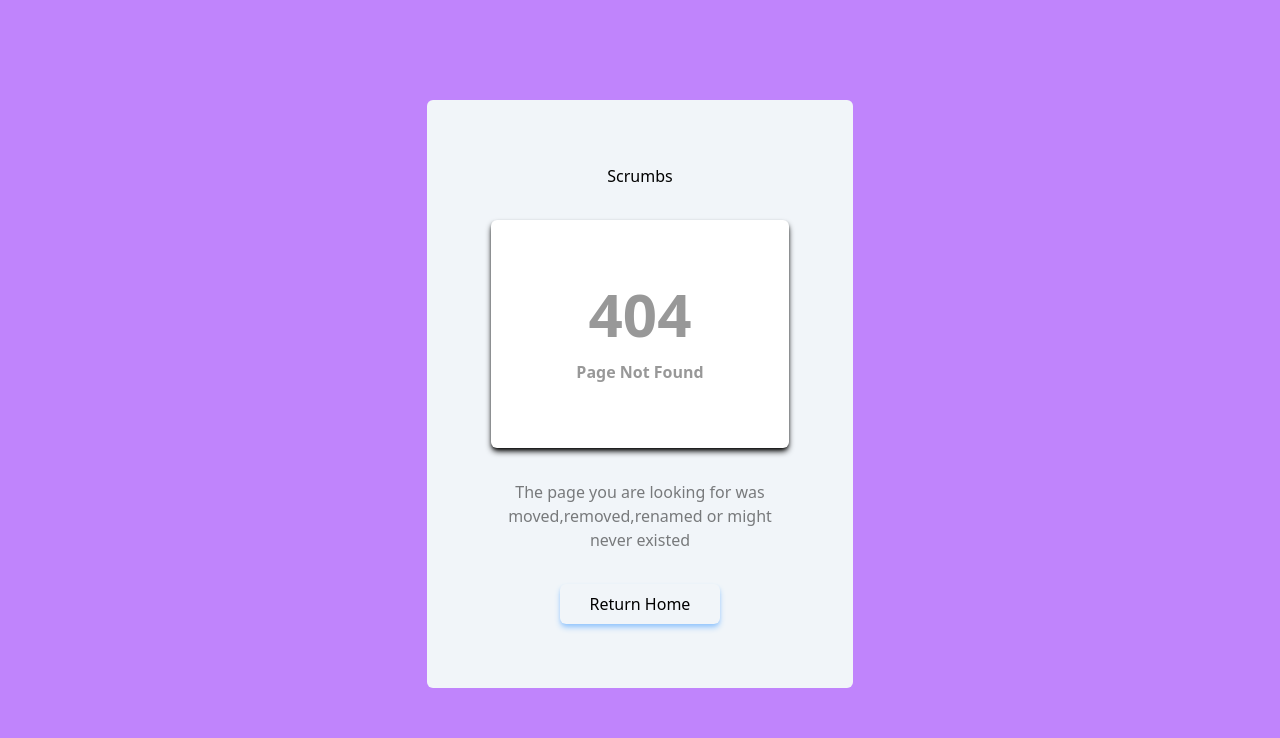
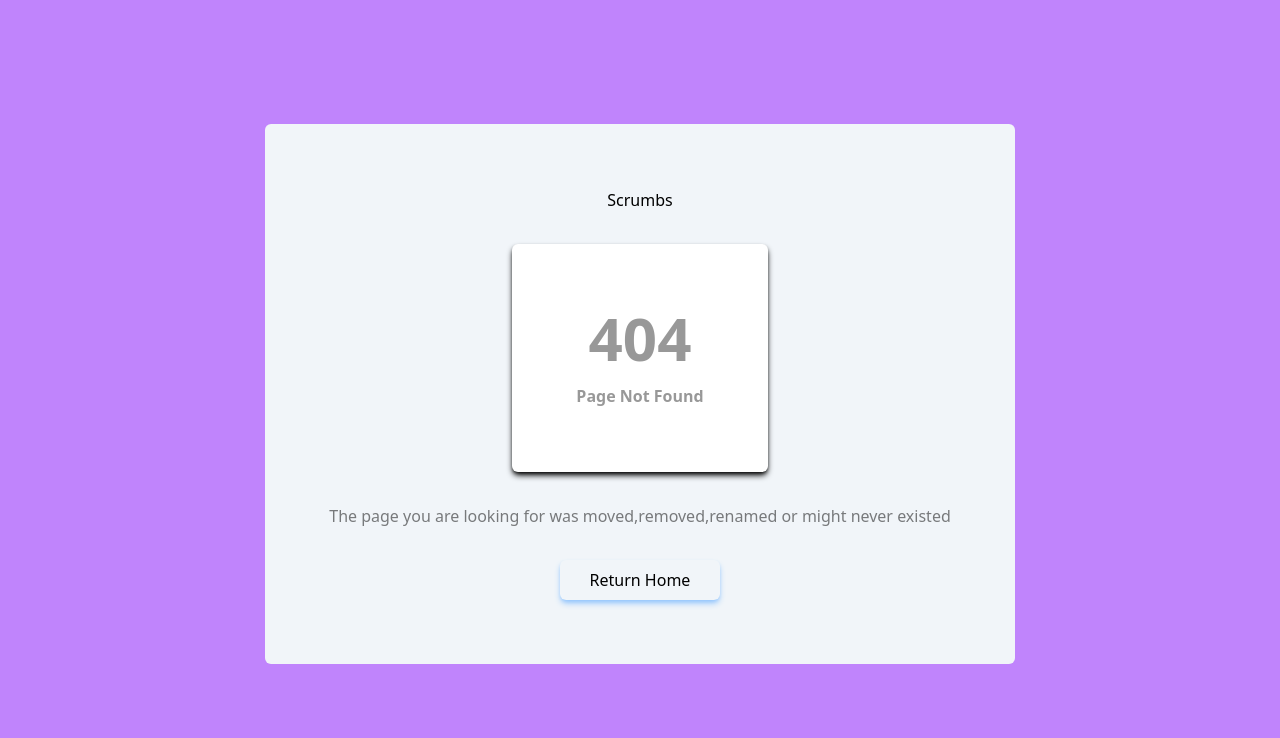
Before and after one commit to uzeyir-yariz/iCodeThis_project, a website: page page/404Page/index.html in a window 1280 px wide. Shown: the part 62-800 px from the top of the page. Drawn offline with nearby package versions, Linux system fonts and the light colour scheme; files whose address does not match are found by name.

Commit message:
page404 litle update

```diff
--- a/page/404Page/index.html
+++ b/page/404Page/index.html
@@ -14,9 +14,9 @@
     <nav id="nav"></nav>
 
     <main class="flex place-items-center justify-center h-screen">
-        <span class="text-center bg-slate-100 p-16 w-1/3 rounded-md place-items-center flex flex-col justify-center">
+        <span class="text-center bg-slate-100 p-16  rounded-md place-items-center flex flex-col justify-center">
             <h2 class="mb-8">Scrumbs</h2>
-            <span class="p-16 w-full bg-white shadow-md rounded-md shadow-black">
+            <span class="p-16 bg-white shadow-md rounded-md shadow-black">
                 <h1 class="text-6xl opacity-40 font-bold">404</h1>
                 <h3 class="mt-4 opacity-40 font-bold">Page Not Found</h3>
             </span>
```
